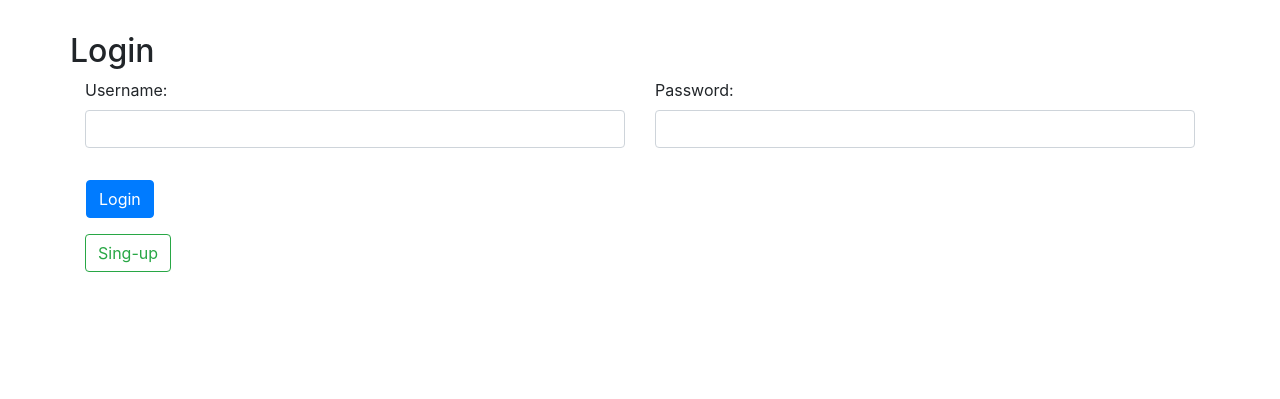
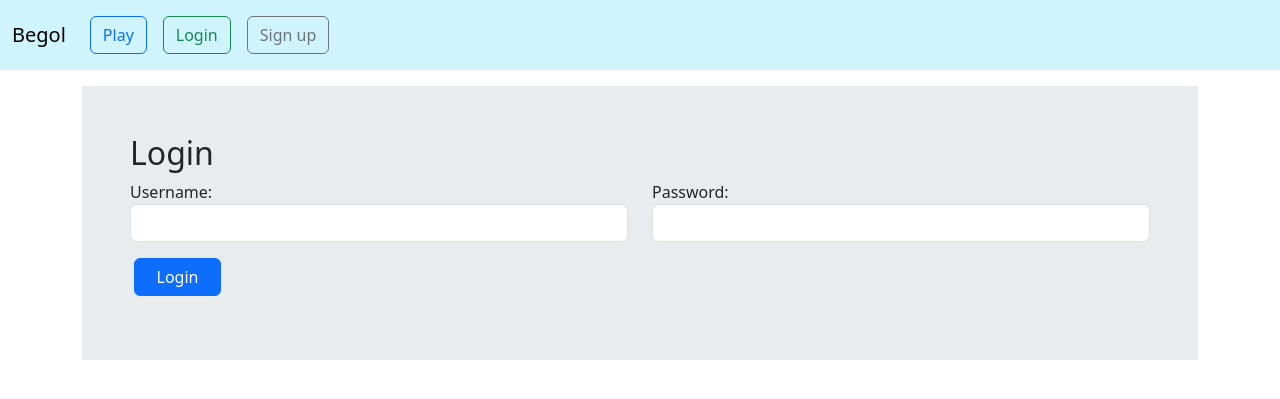
Before and after one commit to seyed0123/Voro, a Django app: a page that uses begholplay/base/templates/login.html in a window 1280 px wide. Shown: the top 399 px of the page. Run offline with Django 5.2, Linux system fonts and the light colour scheme; some libraries are stand-ins or nearby versions.

Commit message:
adding more style to pages and add profile page

```diff
--- a/begholplay/base/forms.py
+++ b/begholplay/base/forms.py
@@ -1,6 +1,7 @@
 from django import forms
 from django.contrib.auth.forms import UserCreationForm, AuthenticationForm
 from django.contrib.auth.models import User
+from base.models import Player
 
 
 class SignupForm(UserCreationForm):
@@ -12,7 +13,25 @@ class SignupForm(UserCreationForm):
         model = User
         fields = ['username', 'password1', 'password2']
 
+    def save(self, commit=True):
+        user = super().save(commit=commit)
+
+        Player.objects.create(user=user, color='#4169E1')
+        return user
+
 
 class LoginForm(AuthenticationForm):
     username = forms.CharField(widget=forms.TextInput(attrs={'class': 'form-control'}))
     password = forms.CharField(widget=forms.PasswordInput(attrs={'class': 'form-control'}))
+
+
+class PlayerProfileForm(forms.ModelForm):
+
+    class Meta:
+        model = Player
+        fields = ['profile_photo', 'color']
+
+    widgets = {
+        'color': forms.Select(attrs={'class': 'form-select'}),
+        'profile_photo': forms.ClearableFileInput(attrs={'class': 'form-control'}),
+    }
--- /dev/null
+++ b/begholplay/base/templates/base.html
@@ -0,0 +1,62 @@
+<!DOCTYPE html>
+<html lang="en">
+<head>
+    <meta charset="UTF-8">
+    <meta name="viewport" content="width=device-width, initial-scale=1.0">
+    <link href="https://cdn.jsdelivr.net/npm/bootstrap@5.3.3/dist/css/bootstrap.min.css" rel="stylesheet" integrity="sha384-QWTKZyjpPEjISv5WaRU9OFeRpok6YctnYmDr5pNlyT2bRjXh0JMhjY6hW+ALEwIH" crossorigin="anonymous">
+    <title>{% block title %}My Website{% endblock %}</title>
+    {% block extra_head %}{% endblock %}
+</head>
+<body>
+
+    <nav class="navbar navbar-expand-lg bg-info-subtle">
+      <div class="container-fluid">
+        <a class="navbar-brand" href="{% url 'index' %}">Begol</a>
+        <button class="navbar-toggler" type="button" data-bs-toggle="collapse" data-bs-target="#navbarNav" aria-controls="navbarNav" aria-expanded="false" aria-label="Toggle navigation">
+          <span class="navbar-toggler-icon"></span>
+        </button>
+        <div class="collapse navbar-collapse" id="navbarNav">
+          <ul class="navbar-nav">
+          <li class="nav-item">
+              <a class="nav-link" href="{% url 'play' %}"><button class="btn btn-outline-primary">Play</button></a>
+          </li>
+            {% if user.is_authenticated %}
+                    <li class="nav-item">
+                        <a class="nav-link" href="{% url 'logout' %}"><button class="btn btn-outline-danger">Logout</button></a>
+                    </li>
+                    <li class="nav-item ml-auto">
+                        <a class="nav-link" href="{% url 'profile' %}"><button class="btn btn-outline-info">Profile</button></a>
+                    </li>
+                {% else %}
+                    <li class="nav-item">
+                        <a class="nav-link" href="{% url 'login' %}"><button class="btn btn-outline-success">Login</button></a>
+                    </li>
+                    <li class="nav-item">
+                        <a class="nav-link" href="{% url 'signup' %}"><button class="btn btn-outline-secondary">Sign up</button></a>
+                    </li>
+
+                {% endif %}
+          </ul>
+        </div>
+      </div>
+    </nav>
+
+    {% if messages %}
+        <div class="container mt-3">
+            {% for message in messages %}
+                <div class="alert {% if message.tags %}alert-{{ message.tags }}{% else %}alert-info{% endif %}" role="alert">
+                    {{ message }}
+                </div>
+            {% endfor %}
+        </div>
+    {% endif %}
+
+    <div class="container">
+        {% block content %}{% endblock %}
+    </div>
+
+    <script src="https://code.jquery.com/jquery-3.7.1.slim.min.js"></script>
+    <script src="https://cdn.jsdelivr.net/npm/@popperjs/core@2.11.8/dist/umd/popper.min.js" integrity="sha384-I7E8VVD/ismYTF4hNIPjVp/Zjvgyol6VFvRkX/vR+Vc4jQkC+hVqc2pM8ODewa9r" crossorigin="anonymous"></script>
+    <script src="https://cdn.jsdelivr.net/npm/bootstrap@5.3.3/dist/js/bootstrap.min.js" integrity="sha384-0pUGZvbkm6XF6gxjEnlmuGrJXVbNuzT9qBBavbLwCsOGabYfZo0T0to5eqruptLy" crossorigin="anonymous"></script>
+</body>
+</html>
--- a/begholplay/base/templates/login.html
+++ b/begholplay/base/templates/login.html
@@ -1,16 +1,21 @@
-<!DOCTYPE html>
-<html lang="en">
-<head>
-    <meta charset="UTF-8">
-    <meta name="viewport" content="width=device-width, initial-scale=1.0">
-    <link href="https://stackpath.bootstrapcdn.com/bootstrap/4.5.2/css/bootstrap.min.css" rel="stylesheet">
-    <title>Login</title>
-</head>
-<body>
-    <div class="container my-3 py-3 mx-auto">
+{% extends "base.html" %}
+
+{% block title %}Login{% endblock %}
+
+{% block content %}
+    <div class="container my-3 p-5 mx-auto bg-body-secondary">
         <div class="row">
             <h2>Login</h2>
         </div>
+
+        {% if form.non_field_errors %}
+            <div class="alert alert-danger">
+                {% for error in form.non_field_errors %}
+                    <p>{{ error }}</p>
+                {% endfor %}
+            </div>
+        {% endif %}
+
         <form class="row" method="post">
             {% csrf_token %}
             <div class="col-6">
@@ -39,14 +44,8 @@
                     {% endif %}
                 </div>
             </div>
-            <button type="submit" class="btn btn-primary m-3">Login</button>
+            <button type="submit" class="col-1 btn btn-primary m-3">Login</button>
         </form>
 
-        <a href="{% url 'signup' %}"><button class="btn btn-outline-success">Sing-up</button></a>
     </div>
-
-    <script src="https://code.jquery.com/jquery-3.5.1.slim.min.js"></script>
-    <script src="https://cdn.jsdelivr.net/npm/@popperjs/core@2.0.7/dist/umd/popper.min.js"></script>
-    <script src="https://stackpath.bootstrapcdn.com/bootstrap/4.5.2/js/bootstrap.min.js"></script>
-</body>
-</html>
+{% endblock %}
--- a/begholplay/base/urls.py
+++ b/begholplay/base/urls.py
@@ -5,5 +5,8 @@ urlpatterns = [
     path('signup/', views.signup, name='signup'),
     path('login/', views.login, name='login'),
     path('logout/', views.logout_view, name='logout'),
+    path('', views.index, name='index'),
+    path('profile/', views.profile, name='profile'),
+    path('play/', views.play, name='play'),
 
 ]
--- a/begholplay/base/views.py
+++ b/begholplay/base/views.py
@@ -1,8 +1,9 @@
+from django.contrib.auth.decorators import login_required
 from django.shortcuts import render, redirect
 from django.contrib.auth import authenticate, login as auth_login, logout as auth_logout
-from django.contrib.auth.forms import UserCreationForm, AuthenticationForm
 from django.contrib import messages
-from .forms import SignupForm, LoginForm
+from .forms import SignupForm, LoginForm, PlayerProfileForm
+from .models import Player
 
 
 def signup(request):
@@ -23,7 +24,7 @@ def login(request):
         if form.is_valid():
             user = form.get_user()
             auth_login(request, user)
-            return redirect('home')
+            return redirect('index')
         else:
             messages.error(request, 'Invalid username or password')
     else:
@@ -34,3 +35,26 @@ def login(request):
 def logout_view(request):
     auth_logout(request)
     return redirect('login')
+
+
+def index(request):
+    return render(request, 'index.html')
+
+
+@login_required
+def profile(request):
+    player = Player.objects.get(user=request.user)
+
+    if request.method == 'POST':
+        form = PlayerProfileForm(request.POST, request.FILES, instance=player)
+        if form.is_valid():
+            form.save()
+            return redirect('profile')  # Redirect to a profile page or another page after saving
+    else:
+        form = PlayerProfileForm(instance=player)
+
+    return render(request, 'profile.html', {'form': form, 'player': player})
+
+
+def play(request):
+    pass
--- a/begholplay/begholplay/urls.py
+++ b/begholplay/begholplay/urls.py
@@ -16,8 +16,10 @@ Including another URLconf
 """
 from django.contrib import admin
 from django.urls import path, include
+from django.conf import settings
+from django.conf.urls.static import static
 
 urlpatterns = [
     path('admin/', admin.site.urls),
     path('', include('base.urls')),
-]
+] + static(settings.MEDIA_URL, document_root=settings.MEDIA_ROOT)
```
Also changed, not shown: begholplay/base/models.py (+5 -4 lines), begholplay/base/templates/index.html (added, +21 -0 lines), begholplay/base/templates/profile.html (added, +27 -0 lines), begholplay/base/templates/signUp.html (+18 -20 lines), begholplay/begholplay/settings.py (+7 -1 lines), begholplay/base/migrations/0003_alter_lobby_owner_alter_match_lobby_and_more.py (added), begholplay/base/migrations/0004_alter_player_color_alter_player_profile_photo.py (added).
